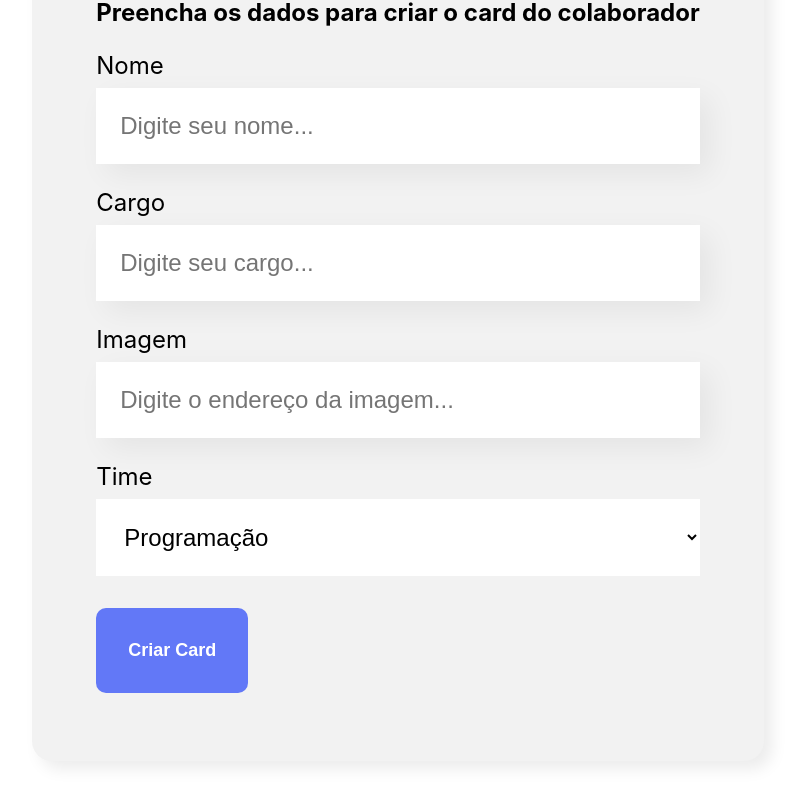
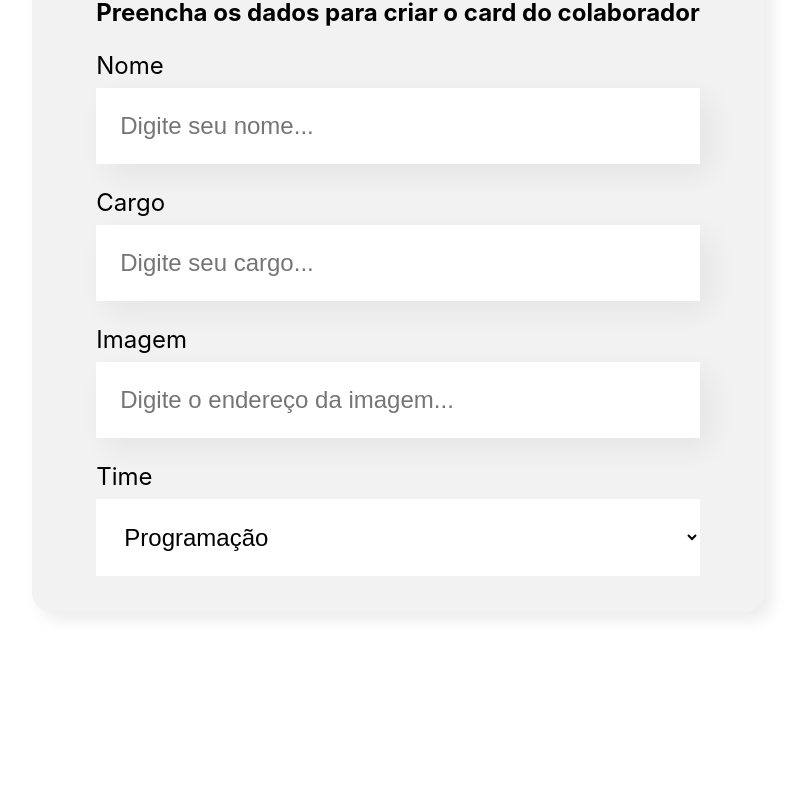
Before and after one commit to jujubamundo/organo, a React (Create React App) app: page / in a window 1280 px wide. Shown: the part 636-1441 px from the top of the page, without its empty margins (242-1042 px from the left). After the commit the page ends 1328 px from the top, so only its background shows below. Built offline with nearby package versions, Linux system fonts and the light colour scheme.

Commit message:
input do usuário

```diff
--- a/src/componentes/Formulario/index.js
+++ b/src/componentes/Formulario/index.js
@@ -59,9 +59,7 @@ const Formulario = () => {
                     aoAlterado={valor => setTime(valor)}
 
                     />
-                <Botao>
-                    Criar Card
-                </Botao>
+
 
             </form>
         </section>
```
